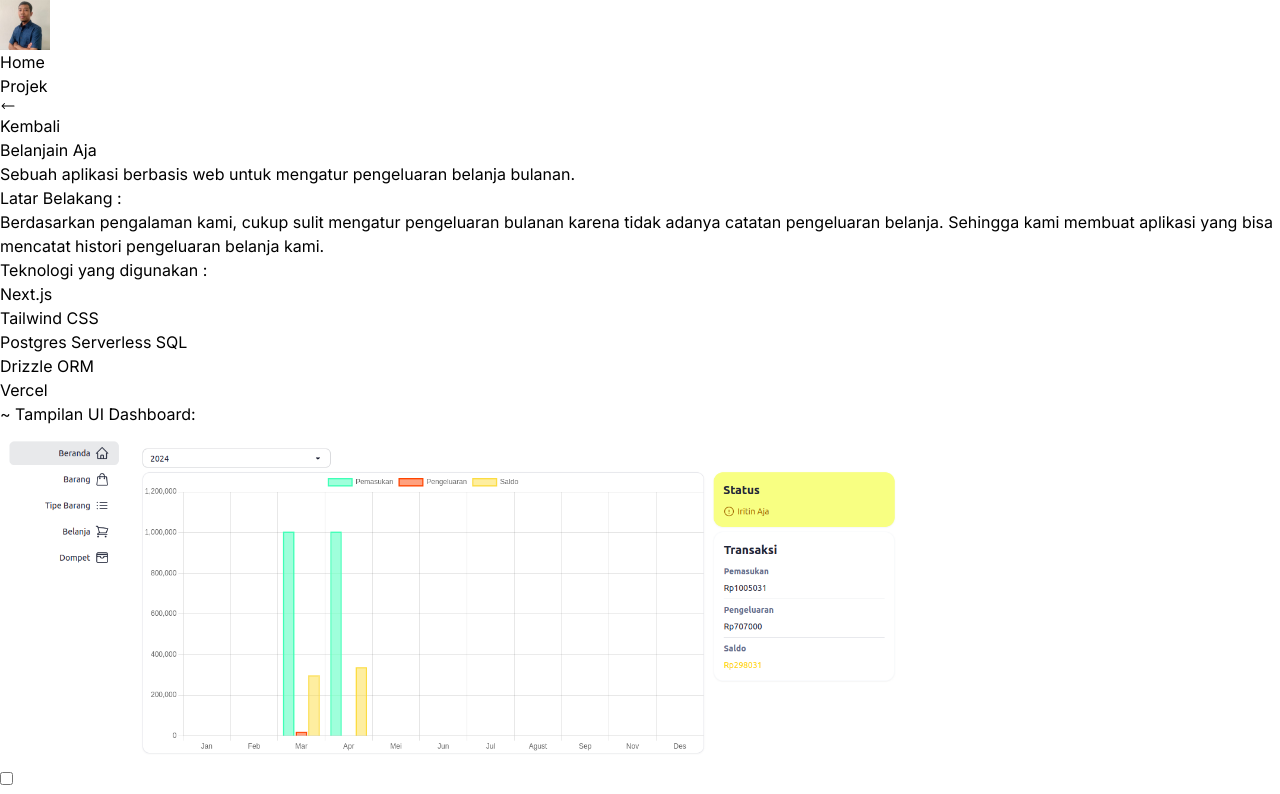
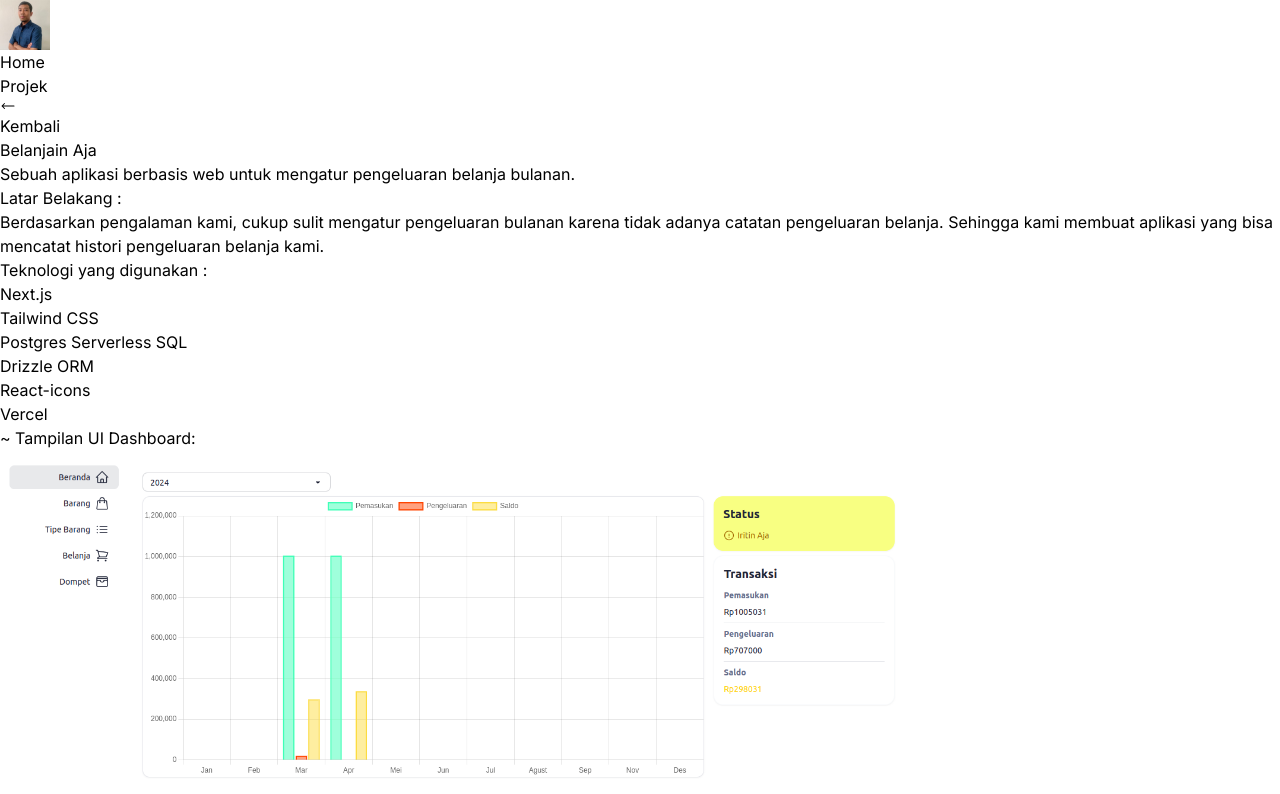
Before and after one commit to muhkhr-tech/portfolio, a Next.js app: page /projects/belanjainaja in a window 1280 px wide. Shown: the top 794 px of the page. Built offline with nearby package versions, Linux system fonts and the light colour scheme.

Commit message:
projects

```diff
--- a/app/projects/belanjainaja.tsx
+++ b/app/projects/belanjainaja.tsx
@@ -36,6 +36,7 @@ export default function BelanjainajaPage(params: any) {
               <li>Tailwind CSS</li>
               <li>Postgres Serverless SQL</li>
               <li>Drizzle ORM</li>
+              <li>React-icons</li>
               <li>Vercel</li>
             </ul>
           </div>
--- a/app/projects/todolist.tsx
+++ b/app/projects/todolist.tsx
@@ -31,6 +31,7 @@ export default function TodolistPage(params: any) {
             <li>Tailwind CSS</li>
             <li>Sqlite</li>
             <li>Drizzle ORM</li>
+            <li>React-icons</li>
             <li>Vercel</li>
           </ul>
         </div>
```
